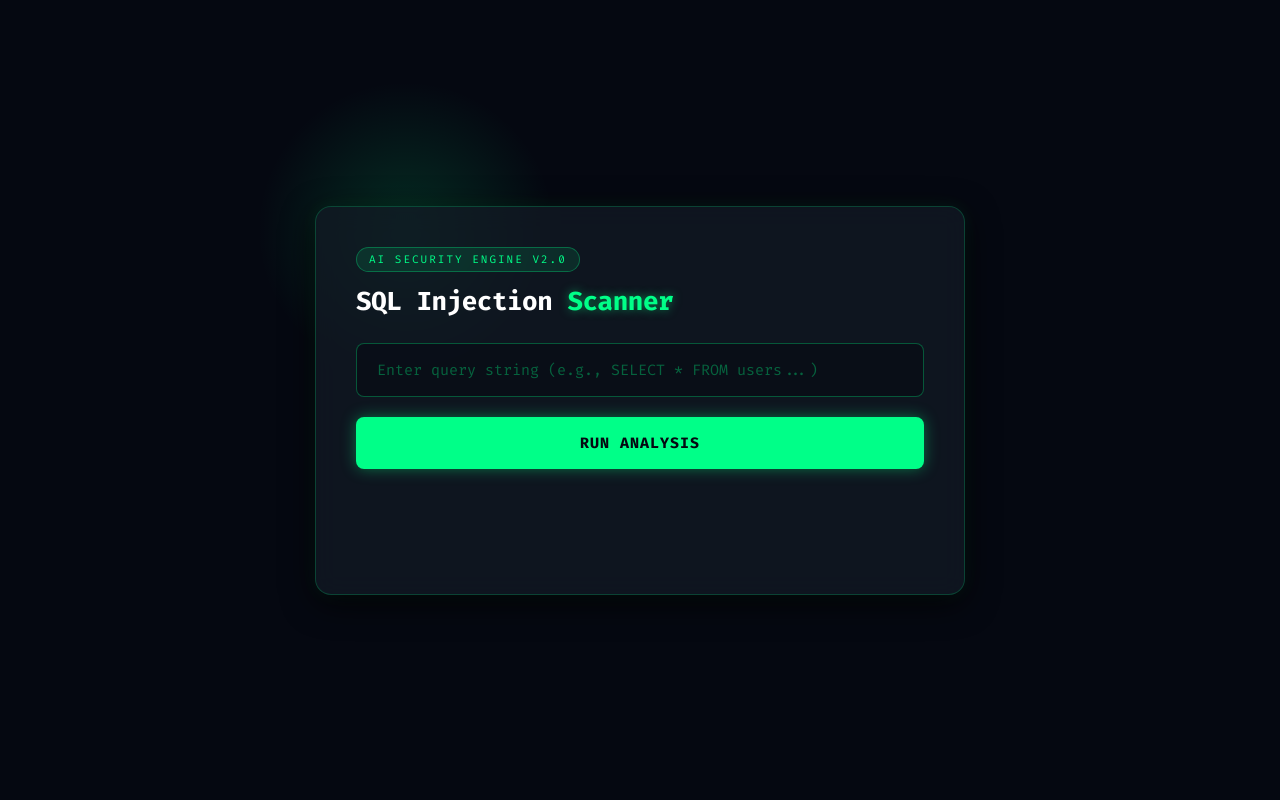
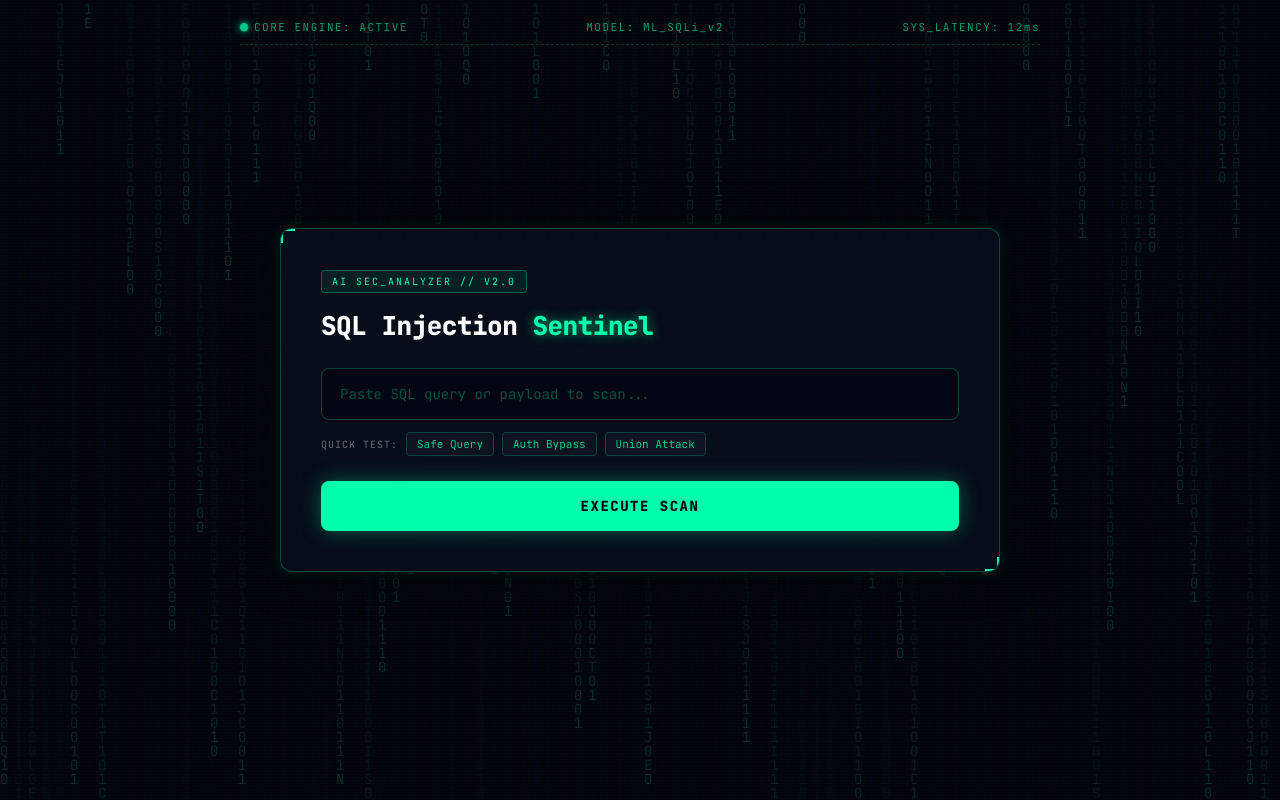
Before and after one commit to monjurulhaque64/sql_injection_Ditector_web, a Flask app: page / in a window 1280 px wide. Run offline with Flask 3, Linux system fonts and the light colour scheme; parts of the project's set-up code (start-up, migrations or seed data) failed here and were passed over.

Commit message:
Update index.html

```diff
--- a/templates/index.html
+++ b/templates/index.html
@@ -2,11 +2,11 @@
 <html lang="en">
 <head>
   <meta charset="UTF-8">
-  <title>SQLi Sentinel - Cyber Edition</title>
+  <title>SENTINEL // SQLi Threat Analyzer</title>
   <meta name="viewport" content="width=device-width, initial-scale=1.0">
 
   <!-- Google Fonts -->
-  <link href="https://fonts.googleapis.com/css2?family=Fira+Code:wght@400;600;700&family=Share+Tech+Mono&display=swap" rel="stylesheet">
+  <link href="https://fonts.googleapis.com/css2?family=JetBrains+Mono:wght@400;600;800&family=Share+Tech+Mono&display=swap" rel="stylesheet">
 
   <style>
     * {
@@ -16,238 +16,390 @@
     }
 
     body {
-      background-color: #050811;
-      color: #00ff88;
-      font-family: 'Fira Code', 'Share Tech Mono', monospace;
+      background-color: #030712;
+      color: #00ffaa;
+      font-family: 'JetBrains Mono', monospace;
       min-height: 100vh;
       display: flex;
+      flex-direction: column;
       justify-content: center;
       align-items: center;
       overflow-x: hidden;
       position: relative;
     }
 
-    /* Ambient Background Glow */
-    body::before {
-      content: '';
-      position: absolute;
-      width: 300px;
-      height: 300px;
-      background: radial-gradient(circle, rgba(0,255,136,0.15) 0%, rgba(0,0,0,0) 70%);
-      top: 10%;
-      left: 20%;
+    /* Animated Matrix Background */
+    #matrix-canvas {
+      position: fixed;
+      top: 0;
+      left: 0;
+      width: 100%;
+      height: 100%;
       z-index: 0;
+      opacity: 0.18;
       pointer-events: none;
     }
 
+    /* Ambient CRT Scanline Overlay */
+    .scanline-grid {
+      position: fixed;
+      top: 0;
+      left: 0;
+      width: 100%;
+      height: 100%;
+      background: linear-gradient(rgba(18, 16, 16, 0) 50%, rgba(0, 0, 0, 0.25) 50%),
+                  linear-gradient(90deg, rgba(255, 0, 0, 0.03), rgba(0, 255, 0, 0.01), rgba(0, 0, 255, 0.03));
+      background-size: 100% 3px, 6px 100%;
+      z-index: 1;
+      pointer-events: none;
+    }
+
+    /* Top HUD Stats Bar */
+    .top-bar {
+      position: absolute;
+      top: 20px;
+      width: 90%;
+      max-width: 800px;
+      display: flex;
+      justify-content: space-between;
+      font-size: 11px;
+      letter-spacing: 1.5px;
+      color: rgba(0, 255, 170, 0.6);
+      z-index: 2;
+      border-bottom: 1px dashed rgba(0, 255, 170, 0.2);
+      padding-bottom: 10px;
+    }
+
+    .status-dot {
+      display: inline-block;
+      width: 8px;
+      height: 8px;
+      background-color: #00ffaa;
+      border-radius: 50%;
+      margin-right: 6px;
+      box-shadow: 0 0 8px #00ffaa;
+      animation: pulse-dot 1.5s infinite alternate;
+    }
+
+    @keyframes pulse-dot {
+      0% { opacity: 0.3; transform: scale(0.8); }
+      100% { opacity: 1; transform: scale(1.2); }
+    }
+
+    /* Main Glassmorphic Container */
     .container {
       position: relative;
-      z-index: 1;
+      z-index: 2;
       width: 90%;
-      max-width: 650px;
-      background: rgba(18, 26, 36, 0.75);
-      backdrop-filter: blur(12px);
-      -webkit-backdrop-filter: blur(12px);
+      max-width: 720px;
+      background: rgba(8, 15, 26, 0.85);
+      backdrop-filter: blur(16px);
+      -webkit-backdrop-filter: blur(16px);
       padding: 40px;
-      border-radius: 16px;
-      border: 1px solid rgba(0, 255, 136, 0.2);
-      box-shadow: 0 8px 32px 0 rgba(0, 0, 0, 0.8),
-                  0 0 15px rgba(0, 255, 136, 0.1);
-      transition: all 0.3s ease;
+      border-radius: 12px;
+      border: 1px solid rgba(0, 255, 170, 0.25);
+      box-shadow: 0 0 40px rgba(0, 0, 0, 0.9),
+                  0 0 15px rgba(0, 255, 170, 0.15);
+      overflow: hidden;
+      animation: container-entrance 0.8s cubic-bezier(0.16, 1, 0.3, 1);
     }
 
-    .container:hover {
-      border-color: rgba(0, 255, 136, 0.4);
-      box-shadow: 0 8px 32px 0 rgba(0, 0, 0, 0.8),
-                  0 0 25px rgba(0, 255, 136, 0.25);
+    @keyframes container-entrance {
+      0% { opacity: 0; transform: translateY(20px) scale(0.98); }
+      100% { opacity: 1; transform: translateY(0) scale(1); }
+    }
+
+    /* Cyber Corner Brackets */
+    .container::before, .container::after {
+      content: '';
+      position: absolute;
+      width: 12px;
+      height: 12px;
+      border-color: #00ffaa;
+      border-style: solid;
+      pointer-events: none;
+    }
+    .container::before { top: 0; left: 0; border-width: 2px 0 0 2px; }
+    .container::after { bottom: 0; right: 0; border-width: 0 2px 2px 0; }
+
+    /* Laser Scanning Motion Effect */
+    .laser-beam {
+      position: absolute;
+      top: -100%;
+      left: 0;
+      width: 100%;
+      height: 4px;
+      background: linear-gradient(90deg, transparent, #00ffaa, transparent);
+      box-shadow: 0 0 15px #00ffaa, 0 0 30px #00ffaa;
+      opacity: 0;
+      z-index: 10;
+      pointer-events: none;
+    }
+
+    .container.scanning-active .laser-beam {
+      opacity: 1;
+      animation: scan-laser 1.2s ease-in-out infinite alternate;
+    }
+
+    @keyframes scan-laser {
+      0% { top: 0%; }
+      100% { top: 100%; }
     }
 
     .header-badge {
       display: inline-block;
-      font-size: 11px;
+      font-size: 10px;
       letter-spacing: 2px;
       text-transform: uppercase;
-      color: #00ff88;
-      background: rgba(0, 255, 136, 0.1);
-      padding: 4px 12px;
-      border-radius: 20px;
-      border: 1px solid rgba(0, 255, 136, 0.3);
-      margin-bottom: 12px;
+      color: #00ffaa;
+      background: rgba(0, 255, 170, 0.08);
+      padding: 4px 10px;
+      border-radius: 4px;
+      border: 1px solid rgba(0, 255, 170, 0.3);
+      margin-bottom: 15px;
     }
 
     h1 {
-      text-align: left;
+      font-size: 26px;
+      font-weight: 800;
+      color: #ffffff;
       margin-bottom: 25px;
-      color: #ffffff;
-      font-size: 26px;
-      font-weight: 700;
       letter-spacing: -0.5px;
     }
 
     h1 span {
-      color: #00ff88;
-      text-shadow: 0 0 10px rgba(0, 255, 136, 0.5);
+      color: #00ffaa;
+      text-shadow: 0 0 12px rgba(0, 255, 170, 0.6);
     }
 
-    .input-group {
+    .input-box-wrapper {
       position: relative;
-      margin-bottom: 20px;
+      margin-bottom: 12px;
     }
 
     input[type="text"] {
       width: 100%;
-      padding: 16px 20px;
-      background-color: rgba(9, 14, 23, 0.8);
-      border: 1px solid rgba(0, 255, 136, 0.3);
+      padding: 16px 18px;
+      background-color: rgba(3, 7, 18, 0.85);
+      border: 1px solid rgba(0, 255, 170, 0.25);
       border-radius: 8px;
-      color: #00ff88;
-      font-family: inherit;
-      font-size: 15px;
+      color: #00ffaa;
+      font-family: 'JetBrains Mono', monospace;
+      font-size: 14px;
       outline: none;
       transition: all 0.3s ease;
     }
 
     input[type="text"]:focus {
-      border-color: #00ff88;
-      box-shadow: 0 0 12px rgba(0, 255, 136, 0.3);
-      background-color: rgba(9, 14, 23, 0.95);
+      border-color: #00ffaa;
+      box-shadow: 0 0 15px rgba(0, 255, 170, 0.3);
+      background-color: rgba(3, 7, 18, 0.95);
     }
 
     input[type="text"]::placeholder {
-      color: rgba(0, 255, 136, 0.35);
+      color: rgba(0, 255, 170, 0.3);
+    }
+
+    /* Quick Test Sample Payload Buttons */
+    .payload-chips {
+      display: flex;
+      align-items: center;
+      gap: 8px;
+      margin-bottom: 25px;
+      flex-wrap: wrap;
+    }
+
+    .chip-label {
+      font-size: 10px;
+      color: rgba(255, 255, 255, 0.4);
+      letter-spacing: 1px;
+    }
+
+    .chip {
+      font-size: 11px;
+      background: rgba(255, 255, 255, 0.03);
+      border: 1px solid rgba(0, 255, 170, 0.2);
+      color: rgba(0, 255, 170, 0.8);
+      padding: 4px 10px;
+      border-radius: 4px;
+      cursor: pointer;
+      transition: all 0.2s ease;
+    }
+
+    .chip:hover {
+      background: rgba(0, 255, 170, 0.15);
+      color: #ffffff;
+      border-color: #00ffaa;
+      transform: translateY(-1px);
     }
 
     button {
       width: 100%;
       padding: 16px;
-      background: #00ff88;
-      color: #050811;
+      background: #00ffaa;
+      color: #030712;
       border: none;
       border-radius: 8px;
       font-family: inherit;
-      font-size: 15px;
-      font-weight: 700;
-      letter-spacing: 1px;
+      font-size: 14px;
+      font-weight: 800;
+      letter-spacing: 1.5px;
       cursor: pointer;
-      box-shadow: 0 0 15px rgba(0, 255, 136, 0.4);
+      box-shadow: 0 0 20px rgba(0, 255, 170, 0.35);
       transition: all 0.25s ease;
-      display: flex;
-      justify-content: center;
-      align-items: center;
-      gap: 10px;
     }
 
     button:hover {
       background-color: #ffffff;
-      color: #050811;
-      box-shadow: 0 0 20px rgba(255, 255, 255, 0.6);
+      box-shadow: 0 0 25px rgba(255, 255, 255, 0.7);
       transform: translateY(-2px);
     }
 
-    button:active {
-      transform: translateY(0);
+    /* Analysis Result Box */
+    #result-box {
+      margin-top: 25px;
+      padding: 18px;
+      border-radius: 8px;
+      display: none;
+      text-align: center;
+      font-size: 14px;
+      font-weight: 600;
+      letter-spacing: 0.5px;
+      animation: result-pop 0.3s cubic-bezier(0.175, 0.885, 0.32, 1.275);
     }
 
-    /* Result Box Styling */
-    #result-container {
-      margin-top: 25px;
-      min-height: 60px;
-      display: flex;
-      align-items: center;
-      justify-content: center;
-      border-radius: 8px;
-      transition: all 0.3s ease;
+    @keyframes result-pop {
+      0% { opacity: 0; transform: scale(0.95); }
+      100% { opacity: 1; transform: scale(1); }
     }
 
-    #result {
-      font-size: 15px;
-      font-weight: 600;
-      letter-spacing: 0.5px;
-      text-align: center;
-      padding: 12px 20px;
-      width: 100%;
-      border-radius: 8px;
+    .malicious-ui {
+      background: rgba(255, 51, 102, 0.12);
+      border: 1px solid rgba(255, 51, 102, 0.5);
+      color: #ff3366;
+      box-shadow: 0 0 20px rgba(255, 51, 102, 0.25);
     }
 
-    .malicious {
-      color: #ff3366;
-      background: rgba(255, 51, 102, 0.1);
-      border: 1px solid rgba(255, 51, 102, 0.4);
-      box-shadow: 0 0 15px rgba(255, 51, 102, 0.2);
+    .safe-ui {
+      background: rgba(0, 255, 170, 0.1);
+      border: 1px solid rgba(0, 255, 170, 0.4);
+      color: #00ffaa;
+      box-shadow: 0 0 20px rgba(0, 255, 170, 0.2);
     }
 
-    .safe {
-      color: #00ff88;
-      background: rgba(0, 255, 136, 0.1);
-      border: 1px solid rgba(0, 255, 136, 0.4);
-      box-shadow: 0 0 15px rgba(0, 255, 136, 0.2);
-    }
-
-    .scanning {
+    .scanning-ui {
+      background: rgba(0, 229, 255, 0.08);
+      border: 1px solid rgba(0, 229, 255, 0.3);
       color: #00e5ff;
-      background: rgba(0, 229, 255, 0.1);
-      border: 1px solid rgba(0, 229, 255, 0.3);
-    }
-
-    .blinking {
-      animation: pulse 1.5s infinite;
-    }
-
-    @keyframes pulse {
-      0% { opacity: 1; }
-      50% { opacity: 0.4; }
-      100% { opacity: 1; }
     }
   </style>
 </head>
 <body>
 
-  <div class="container">
-    <span class="header-badge">AI Security Engine v2.0</span>
-    <h1>SQL Injection <span>Scanner</span></h1>
+  <canvas id="matrix-canvas"></canvas>
+  <div class="scanline-grid"></div>
+
+  <!-- Real-time Status Top Bar -->
+  <div class="top-bar">
+    <div><span class="status-dot"></span>CORE ENGINE: ACTIVE</div>
+    <div>MODEL: ML_SQLi_v2</div>
+    <div>SYS_LATENCY: 12ms</div>
+  </div>
+
+  <div class="container" id="mainCard">
+    <div class="laser-beam"></div>
+    <span class="header-badge">AI SEC_ANALYZER // V2.0</span>
+    <h1>SQL Injection <span>Sentinel</span></h1>
 
     <form id="checkForm">
-      <div class="input-group">
-        <input type="text" id="userInput" placeholder="Enter query string (e.g., SELECT * FROM users...)" required autocomplete="off">
+      <div class="input-box-wrapper">
+        <input type="text" id="userInput" placeholder="Paste SQL query or payload to scan..." required autocomplete="off">
       </div>
-      <button type="submit" id="scanBtn">
-        <span>RUN ANALYSIS</span>
-      </button>
+
+      <!-- Quick Test Payload Buttons -->
+      <div class="payload-chips">
+        <span class="chip-label">QUICK TEST:</span>
+        <span class="chip" onclick="setPayload('SELECT * FROM users WHERE id = 1;')">Safe Query</span>
+        <span class="chip" onclick="setPayload('\' OR 1=1 --')">Auth Bypass</span>
+        <span class="chip" onclick="setPayload('UNION SELECT null, username, password FROM users--')">Union Attack</span>
+      </div>
+
+      <button type="submit" id="scanBtn">EXECUTE SCAN</button>
     </form>
 
-    <div id="result-container">
-      <p id="result" style="display: none;"></p>
-    </div>
+    <div id="result-box"></div>
   </div>
 
-  <!-- Keyboard Sound -->
+  <!-- Keypress Audio -->
   <audio id="keySound" src="https://assets.mixkit.co/sfx/preview/mixkit-typewriter-hard-keystroke-1361.mp3" preload="auto"></audio>
 
   <script>
+    // 1. Matrix Background Animation
+    const canvas = document.getElementById("matrix-canvas");
+    const ctx = canvas.getContext("2d");
+
+    function resizeCanvas() {
+      canvas.width = window.innerWidth;
+      canvas.height = window.innerHeight;
+    }
+    resizeCanvas();
+    window.addEventListener("resize", resizeCanvas);
+
+    const chars = "01101010100110010101001010110101001SQLINJECT0101";
+    const fontSize = 14;
+    const columns = Math.floor(canvas.width / fontSize);
+    const drops = Array(columns).fill(1);
+
+    function drawMatrix() {
+      ctx.fillStyle = "rgba(3, 7, 18, 0.08)";
+      ctx.fillRect(0, 0, canvas.width, canvas.height);
+
+      ctx.fillStyle = "#00ffaa";
+      ctx.font = fontSize + "px 'JetBrains Mono', monospace";
+
+      for (let i = 0; i < drops.length; i++) {
+        const text = chars.charAt(Math.floor(Math.random() * chars.length));
+        ctx.fillText(text, i * fontSize, drops[i] * fontSize);
+
+        if (drops[i] * fontSize > canvas.height && Math.random() > 0.975) {
+          drops[i] = 0;
+        }
+        drops[i]++;
+      }
+    }
+    setInterval(drawMatrix, 35);
+
+    // 2. Audio & Input Handlers
     const inputBox = document.getElementById("userInput");
     const keySound = document.getElementById("keySound");
-    const resultBox = document.getElementById("result");
+    const resultBox = document.getElementById("result-box");
+    const mainCard = document.getElementById("mainCard");
     const scanBtn = document.getElementById("scanBtn");
 
-    // Keyboard sound effect
     inputBox.addEventListener("keydown", () => {
       keySound.currentTime = 0;
-      keySound.play().catch(() => {}); // catch autoplay blocks
+      keySound.play().catch(() => {});
     });
 
-    // Form Submission & Fetch API
+    function setPayload(text) {
+      inputBox.value = text;
+      inputBox.focus();
+    }
+
+    // 3. Scan Trigger & API Integration
     document.getElementById("checkForm").addEventListener("submit", async function(e) {
       e.preventDefault();
       const input = inputBox.value.trim();
-
       if (!input) return;
 
-      // Loading State Setup
+      // Start Scanner FX
+      mainCard.classList.add("scanning-active");
       scanBtn.disabled = true;
-      scanBtn.style.opacity = "0.7";
+      scanBtn.style.opacity = "0.6";
+
       resultBox.style.display = "block";
-      resultBox.textContent = "🔍 SCANNING FOR THREATS...";
-      resultBox.className = "scanning blinking";
+      resultBox.className = "scanning-ui";
+      resultBox.innerHTML = "⚡ DEEP SCANNING PAYLOAD PATTERNS...";
 
       try {
         const res = await fetch("/predict", {
@@ -258,24 +410,27 @@
 
         const data = await res.json();
 
-        // Simulate a slight delay for better UX scanning feel
         setTimeout(() => {
-          if (data.result === "malicious") {
-            resultBox.textContent = "🚨 THREAT DETECTED: MALICIOUS SQL INJECTION";
-            resultBox.className = "malicious";
-          } else {
-            resultBox.textContent = "✅ SCAN PASSED: INPUT IS SECURE";
-            resultBox.className = "safe";
-          }
+          mainCard.classList.remove("scanning-active");
           scanBtn.disabled = false;
           scanBtn.style.opacity = "1";
-        }, 400);
+
+          if (data.result === "malicious") {
+            resultBox.className = "malicious-ui";
+            resultBox.innerHTML = "🚨 THREAT DETECTED: MALICIOUS SQL INJECTION";
+          } else {
+            resultBox.className = "safe-ui";
+            resultBox.innerHTML = "🛡️ PASSED: PAYLOAD IS SECURE";
+          }
+        }, 600);
 
       } catch (err) {
-        resultBox.textContent = "❌ ERROR: COULD NOT CONNECT TO SCANNER ENGINE";
-        resultBox.className = "malicious";
+        mainCard.classList.remove("scanning-active");
         scanBtn.disabled = false;
         scanBtn.style.opacity = "1";
+
+        resultBox.className = "malicious-ui";
+        resultBox.innerHTML = "❌ SERVER ERROR: UNABLE TO CONNECT TO SENTINEL";
       }
     });
   </script>
```
